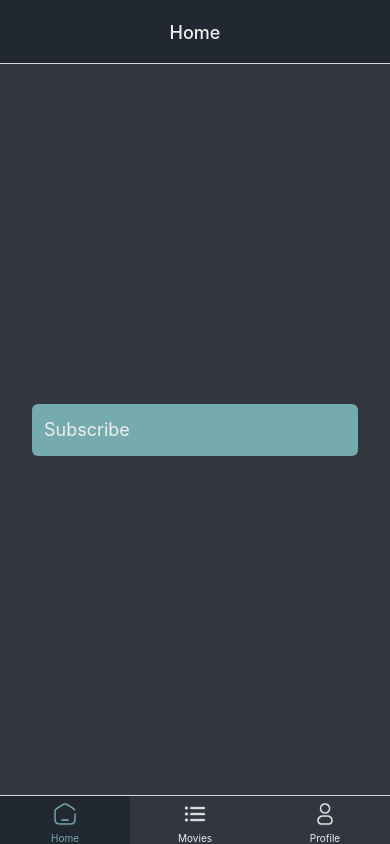
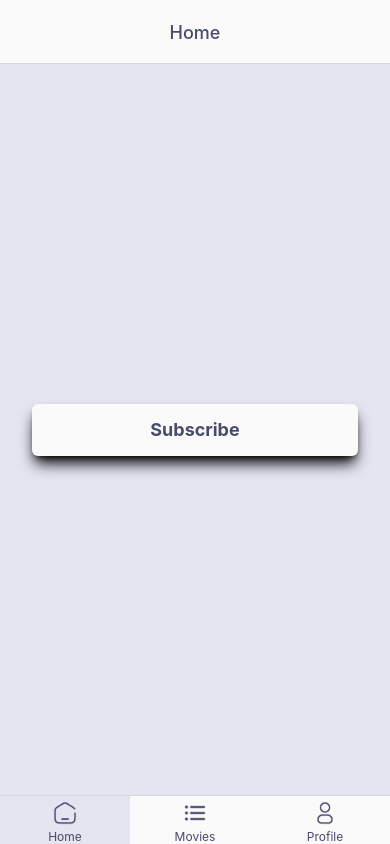
Before and after one commit to aleorfu/movies-app, a React Native app: screen /ProfileSign-InStack in a window 390 px wide. Built offline with nearby package versions, Linux system fonts and the light colour scheme.

Commit message:
Now app is light themed

```diff
--- a/app/src/components/MovieCard.tsx
+++ b/app/src/components/MovieCard.tsx
@@ -1,21 +1,21 @@
 import { View, Text, Image } from "react-native";
 import { Movie } from "../services/altenHybridApi";
-import { TouchableHighlight } from "react-native-gesture-handler";
+import { TouchableOpacity } from "react-native-gesture-handler";
 import { useNavigation } from "@react-navigation/native";
 import { MoviesNavStackNavigation } from "../navigations/MoviesNav";
 
 const MovieCard = ({ movie }: { movie: Movie }) => {
   const navigation = useNavigation() as MoviesNavStackNavigation;
   return (
-    <View className="bg-tertiary_color m-5 flex-col rounded-lg">
-      <TouchableHighlight
+    <View className="bg-primary_color m-5 flex-col rounded-lg shadow-lg shadow-black">
+      <TouchableOpacity
         onPress={() => {
           const movieId = movie.id;
           navigation.navigate("MovieDetailsStack", { movieId });
         }}
       >
         <View>
-          <Text className="text-quaternary_color text-center font-extrabold text-xl my-2.5">
+          <Text className="text-quaternary_color text-center font-bold text-xl my-2.5">
             {movie.name}
           </Text>
           <Image
@@ -24,7 +24,7 @@ const MovieCard = ({ movie }: { movie: Movie }) => {
             resizeMode="cover"
           />
         </View>
-      </TouchableHighlight>
+      </TouchableOpacity>
     </View>
   );
 };
--- a/app/src/navigations/MainNav.tsx
+++ b/app/src/navigations/MainNav.tsx
@@ -23,22 +23,24 @@ const getTabScreen = (
       component={component}
       options={{
         title: title,
-        tabBarIcon: ({ focused }: { focused: boolean }) => (
+        tabBarIcon: () => (
           <Image
             source={icon}
             className="w-6 h-6"
             style={{
-              tintColor: focused
-                ? colors.tertiary_color
-                : colors.quaternary_color,
+              tintColor: colors.quaternary_color,
             }}
           />
         ),
-        tabBarActiveTintColor: colors.tertiary_color,
+        tabBarActiveTintColor: colors.quaternary_color,
         tabBarInactiveTintColor: colors.quaternary_color,
-        tabBarInactiveBackgroundColor: colors.secondary_color,
-        tabBarActiveBackgroundColor: colors.primary_color,
-        headerStyle: { backgroundColor: colors.primary_color },
+        tabBarInactiveBackgroundColor: colors.primary_color,
+        tabBarActiveBackgroundColor: colors.secondary_color,
+        tabBarLabelStyle: { fontSize: 12 },
+        headerStyle: {
+          backgroundColor: colors.primary_color,
+          shadowColor: "black",
+        },
         headerTitleStyle: { color: colors.quaternary_color },
         headerTitleAlign: "center",
         headerShown: headerShown,
@@ -52,7 +54,13 @@ const MainNav = () => {
     <NavigationContainer>
       <Tab.Navigator>
         {getTabScreen("HomeTab", "Home", HomeScreen, images.home_icon)}
-        {getTabScreen("MoviesTab", "Movies", MoviesNav, images.list_icon)}
+        {getTabScreen(
+          "MoviesTab",
+          "Movies",
+          MoviesNav,
+          images.list_icon,
+          false
+        )}
         {getTabScreen(
           "ProfileTab",
           "Profile",
--- a/app/src/navigations/MoviesNav.tsx
+++ b/app/src/navigations/MoviesNav.tsx
@@ -25,10 +25,17 @@ const getStackScreen = (
       options={{
         title: title,
         headerTitleAlign: "center",
-        headerStyle: { backgroundColor: colors.primary_color },
+        headerStyle: {
+          backgroundColor: colors.primary_color,
+          shadowColor: "black",
+        },
         headerTitleStyle: { color: colors.quaternary_color },
         headerBackImage: () => (
-          <Image className="w-6 h-6" source={images.back_icon} />
+          <Image
+            style={{ tintColor: colors.quaternary_color }}
+            className="w-6 h-6"
+            source={images.back_icon}
+          />
         ),
       }}
     />
--- a/app/src/navigations/ProfileNav.tsx
+++ b/app/src/navigations/ProfileNav.tsx
@@ -30,10 +30,17 @@ const getStackScreen = (
       options={{
         title: title,
         headerTitleAlign: "center",
-        headerStyle: { backgroundColor: colors.primary_color },
+        headerStyle: {
+          backgroundColor: colors.primary_color,
+          shadowColor: "black",
+        },
         headerTitleStyle: { color: colors.quaternary_color },
         headerBackImage: () => (
-          <Image className="w-6 h-6" source={images.back_icon} />
+          <Image
+            style={{ tintColor: colors.quaternary_color }}
+            className="w-6 h-6"
+            source={images.back_icon}
+          />
         ),
       }}
     />
--- a/app/src/screens/HomeScreen.tsx
+++ b/app/src/screens/HomeScreen.tsx
@@ -35,8 +35,8 @@ const HomeScreen = () => {
     <View className="flex-1 bg-secondary_color justify-center">
       <Button
         text={isSubscribed ? "Unsubscribe" : "Subscribe"}
-        buttonClassName="bg-tertiary_color mx-8 rounded-md p-3 my-2"
-        textClassName="text-quaternary_color text-lg"
+        buttonClassName="bg-primary_color mx-8 rounded-md p-3 my-2 shadow-lg shadow-black"
+        textClassName="text-quaternary_color text-lg font-bold text-center"
         onPress={() => {
           toggleSubscribed(setSubscribed);
         }}
--- a/app/src/screens/movies/MovieDetailsScreen.tsx
+++ b/app/src/screens/movies/MovieDetailsScreen.tsx
@@ -5,7 +5,7 @@ import { useRoute } from "@react-navigation/native";
 
 const ListCard = ({ title, content }: { title: string; content: string[] }) => {
   return (
-    <View className="bg-tertiary_color m-5 rounded-lg">
+    <View className="bg-primary_color m-5 rounded-lg shadow-lg shadow-black">
       <Text className="text-xl font-extrabold text-center m-2.5 text-quaternary_color">
         {title}
       </Text>
@@ -25,7 +25,7 @@ const ListCard = ({ title, content }: { title: string; content: string[] }) => {
 
 const TextCard = ({ title, content }: { title: string; content: string }) => {
   return (
-    <View className="bg-tertiary_color m-5 rounded-lg">
+    <View className="bg-primary_color m-5 rounded-lg shadow-lg shadow-black">
       <Text className="text-xl font-extrabold text-center m-2.5 text-quaternary_color">
         {title}
       </Text>
--- a/app/src/screens/profile/ProfileScreen.tsx
+++ b/app/src/screens/profile/ProfileScreen.tsx
@@ -5,8 +5,9 @@ import { useNavigation } from "@react-navigation/native";
 import { ProfileNavStackNavigation } from "../../navigations/ProfileNav";
 import auth from "@react-native-firebase/auth";
 
-const buttonClassName = "bg-tertiary_color mx-8 rounded-md p-3 my-2";
-const textClassName = "text-quaternary_color text-lg ";
+const buttonClassName =
+  "bg-primary_color mx-8 rounded-md p-3 my-2 shadow-lg shadow-black";
+const textClassName = "text-quaternary_color text-lg font-bold text-center";
 
 const ProfileScreen = () => {
   const [user, setUser] = useState(auth().currentUser);
--- a/app/src/screens/profile/SignInScreen.tsx
+++ b/app/src/screens/profile/SignInScreen.tsx
@@ -6,7 +6,7 @@ import { useState } from "react";
 import { useNavigation } from "@react-navigation/native";
 
 const textInputClassName =
-  "text-primary_color bg-quaternary_color mx-5 my-3 p-3 rounded-md";
+  "text-quaternary_color bg-primary_color mx-5 my-3 p-3 rounded-md shadow-lg shadow-black";
 
 const signIn = (email: string, password: string, navigation: any) => {
   if (email != "" && password != "") {
@@ -66,13 +66,13 @@ const SignInScreen = () => {
           setEmail("");
           setPassword("");
         }}
-        buttonClassName="bg-tertiary_color p-3 mx-5 my-3 rounded-md"
-        textClassName="text-quaternary_color"
+        buttonClassName="bg-primary_color p-3 mx-5 my-3 rounded-md shadow-lg shadow-black"
+        textClassName="text-quaternary_color text-lg font-bold text-center"
       />
       <Button
         text="I forgot the password"
         buttonClassName="mx-5 my-3"
-        textClassName="text-quaternary_color"
+        textClassName="text-quaternary_color text-md font-bold"
         onPress={() => {
           recoverPassword(email);
           setEmail("");
--- a/app/src/screens/profile/SignUpScreen.tsx
+++ b/app/src/screens/profile/SignUpScreen.tsx
@@ -6,7 +6,7 @@ import auth from "@react-native-firebase/auth";
 import { useNavigation } from "@react-navigation/native";
 
 const textInputClassName =
-  "text-primary_color bg-quaternary_color mx-5 my-3 p-3 rounded-md";
+  "text-quaternary_color bg-primary_color mx-5 my-3 p-3 rounded-md shadow-lg shadow-black";
 
 const signUp = (email: string, password: string, navigation: any) => {
   if (email != "" && password != "") {
@@ -57,8 +57,8 @@ const SignUpScreen = () => {
       />
       <Button
         text="Sign-Up"
-        buttonClassName="bg-tertiary_color p-3 mx-5 my-3 rounded-md"
-        textClassName="text-quaternary_color"
+        buttonClassName="bg-primary_color p-3 mx-5 my-3 rounded-md shadow-lg shadow-black"
+        textClassName="text-quaternary_color text-lg font-bold text-center"
         onPress={() => {
           signUp(email, password, navigation);
           setEmail("");
--- a/app/src/styles/tailwindColors.tsx
+++ b/app/src/styles/tailwindColors.tsx
@@ -1,6 +1,6 @@
 export const colors = {
-  primary_color: "#222831",
-  secondary_color: "#31363F",
-  tertiary_color: "#76ABAE",
-  quaternary_color: "#EEEEEE",
+  primary_color: "#fafafa",
+  secondary_color: "#e4e5f1",
+  tertiary_color: "#9394a5",
+  quaternary_color: "#484b6a",
 };
--- a/tailwind.config.js
+++ b/tailwind.config.js
@@ -4,10 +4,10 @@ module.exports = {
   theme: {
     extend: {
       colors: {
-        primary_color: "#222831",
-        secondary_color: "#31363F",
-        tertiary_color: "#76ABAE",
-        quaternary_color: "#EEEEEE",
+        primary_color: "#fafafa",
+        secondary_color: "#e4e5f1",
+        tertiary_color: "#9394a5",
+        quaternary_color: "#484b6a",
       },
     },
   },
```
Also changed, not shown: 2 other files (tests, documents, lock files or other folders).
